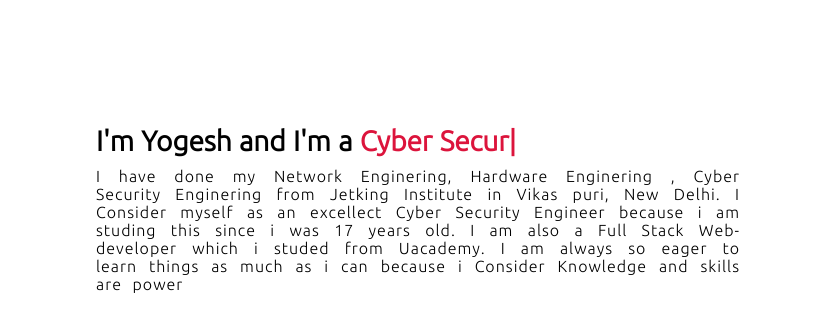
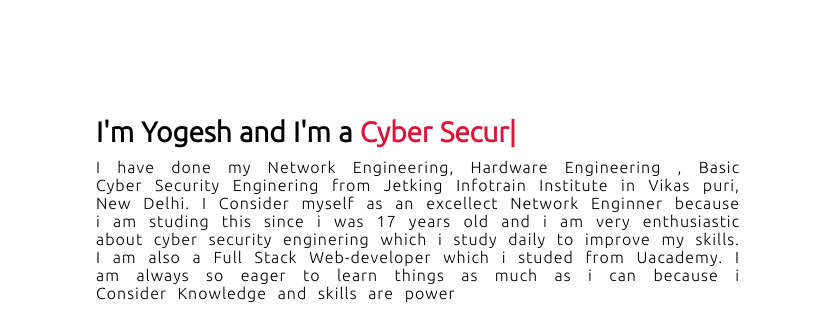
Before and after one commit to dtcpass-govt-delhi-in/viewEPass-passno-7523032395521, a plain HTML site: page index.html in a window 1280 px wide. Shown: the part 1033-1363 px from the top of the page, 450-1280 px from the left. Drawn offline with nearby package versions, Linux system fonts and the light colour scheme.

Commit message:
Second Edit with images

```diff
--- a/index.html
+++ b/index.html
@@ -57,10 +57,9 @@
                 <div class="column right">
                     <p>
                     <div id="about-right-heading">I'm Yogesh and I'm a <span class="typed-automation2"></span></div>
-                    <div id="about-right-para"> I have done my Network Enginering, Hardware Enginering , Cyber Security
-                        Enginering from Jetking
-                        Institute in Vikas puri, New Delhi. I Consider myself as an excellect Cyber Security Engineer
-                        because i am studing this since i was 17 years old. I am also a Full Stack Web-developer which i
+                    <div id="about-right-para"> I have done my Network Engineering, Hardware Engineering , Basic Cyber Security
+                        Enginering from Jetking Infotrain Institute in Vikas puri, New Delhi. I Consider myself as an excellect Network Enginner
+                        because i am studing this since i was 17 years old and i am very enthusiastic about cyber security enginering which i study daily to improve my skills. I am also a Full Stack Web-developer which i
                         studed from Uacademy. I am always so eager to learn things as much as i can because i Consider
                         Knowledge and skills are power</div>
                     </p>
```
Also changed, not shown: bg.jpg (added), images/bg.jpg (added).
